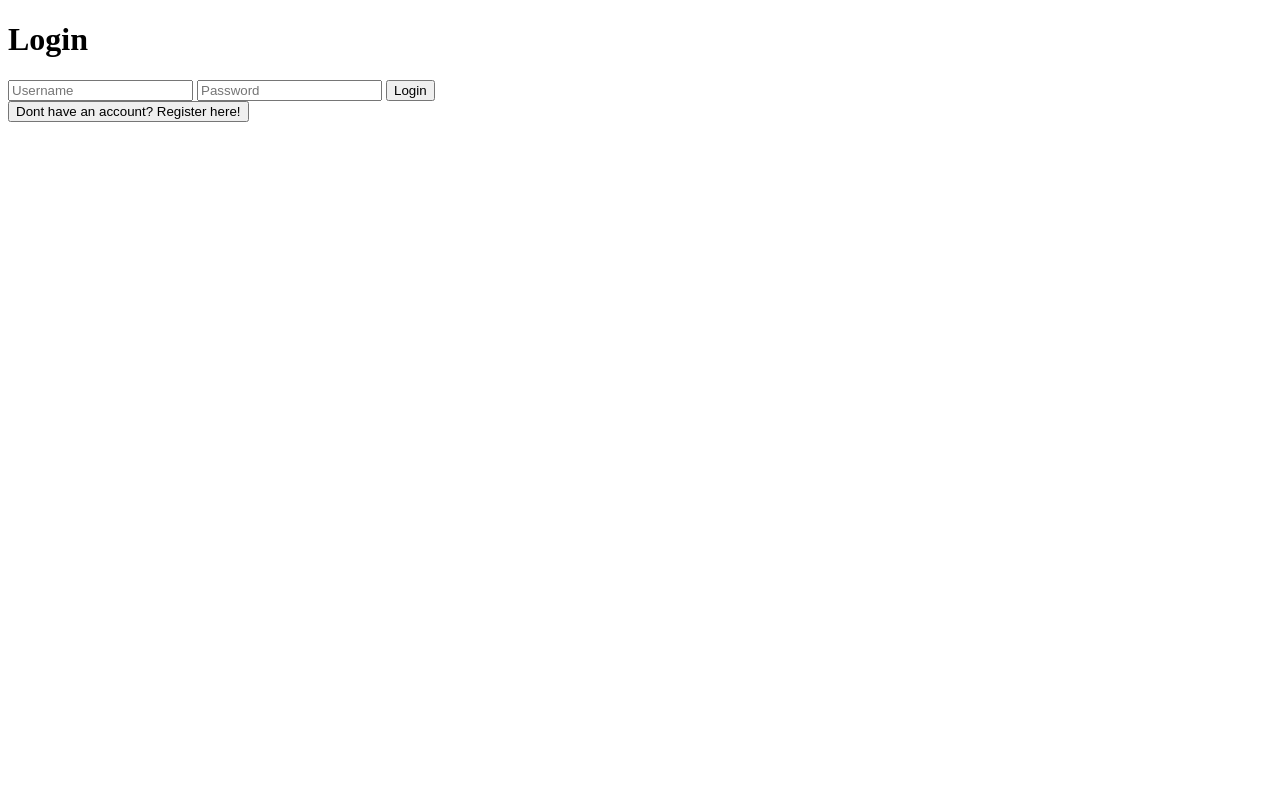
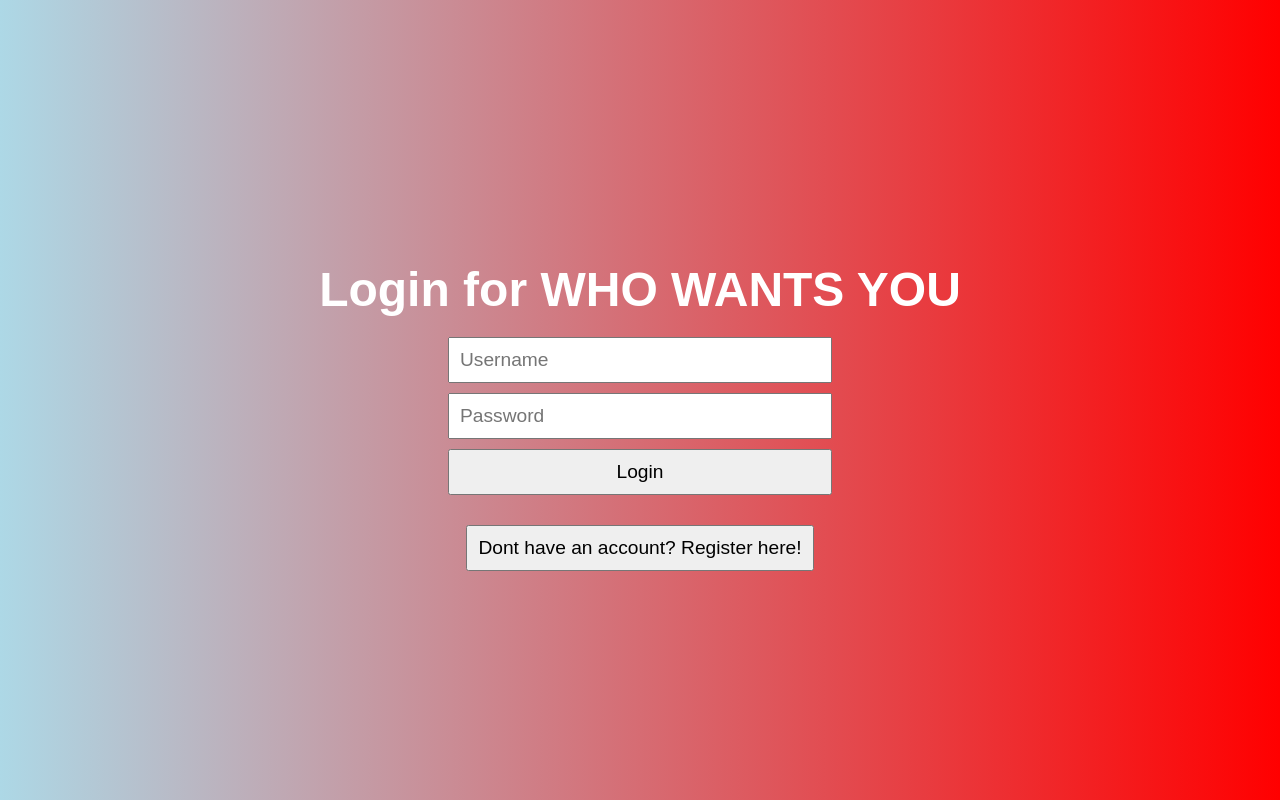
Before and after one commit to Andrewslayton/WhoWantsYou, a Flask app: page / in a window 1280 px wide. Run offline with Flask 3, Linux system fonts and the light colour scheme.

Commit message:
login page styling

```diff
--- a/src/static/stylesheet.css
+++ b/src/static/stylesheet.css
@@ -0,0 +1,39 @@
+body {
+    font-family: Arial, sans-serif;
+    background: linear-gradient(to right, lightblue, red);
+    color: white;
+    display: flex;
+    flex-direction: column;
+    align-items: center;
+    justify-content: center;
+    height: 100vh;
+    margin: 0;
+}
+
+h1 {
+    font-size: 3em;
+    margin-bottom: 20px;
+}
+
+form {
+    display: flex;
+    flex-direction: column;
+    width: 30%;
+    margin-bottom: 20px;
+}
+
+input {
+    padding: 10px;
+    margin-bottom: 10px;
+    font-size: 1.2em;
+}
+
+button {
+    padding: 10px;
+    font-size: 1.2em;
+}
+
+a {
+    color: white;
+    text-decoration: none;
+}
--- a/src/templates/login.html
+++ b/src/templates/login.html
@@ -2,15 +2,16 @@
 <html>
   <head>
     <title>Login</title>
+    <link rel="stylesheet" type="text/css" href="{{ url_for('static', filename='stylesheet.css') }}">
   </head>
   <body>
-    <h1>Login</h1>
+    <h1>Login for WHO WANTS YOU</h1>
     <form method="POST" action="">
       {{ form.hidden_tag() }}
       {{ form.username }}
       {{ form.password }}
       {{ form.submit }}
-  </form>
+    </form>
     <a href="/register"><button>Dont have an account? Register here!</button></a>
   </body>
 </html>
```
Also changed, not shown: mydatabase.db (added).
